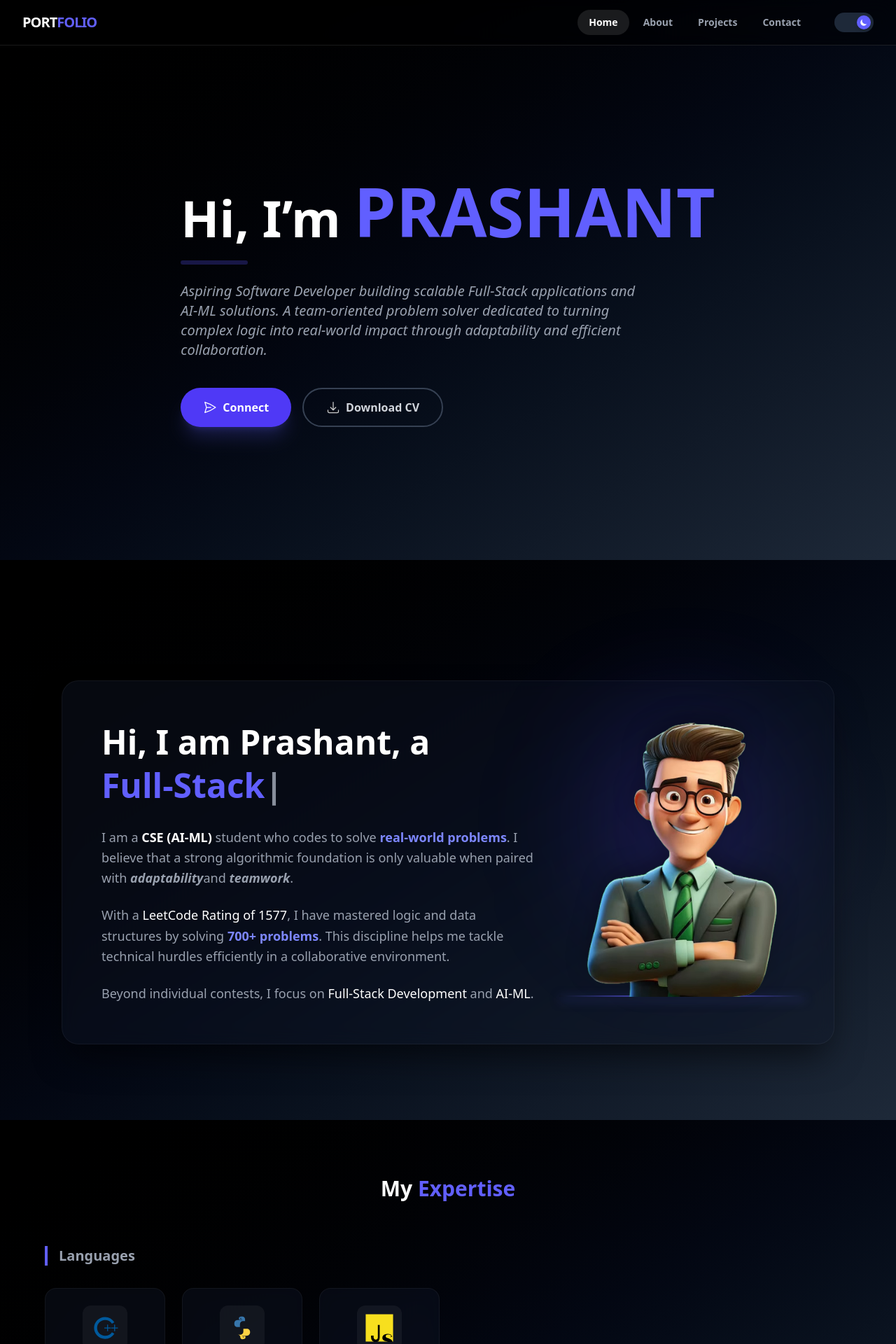
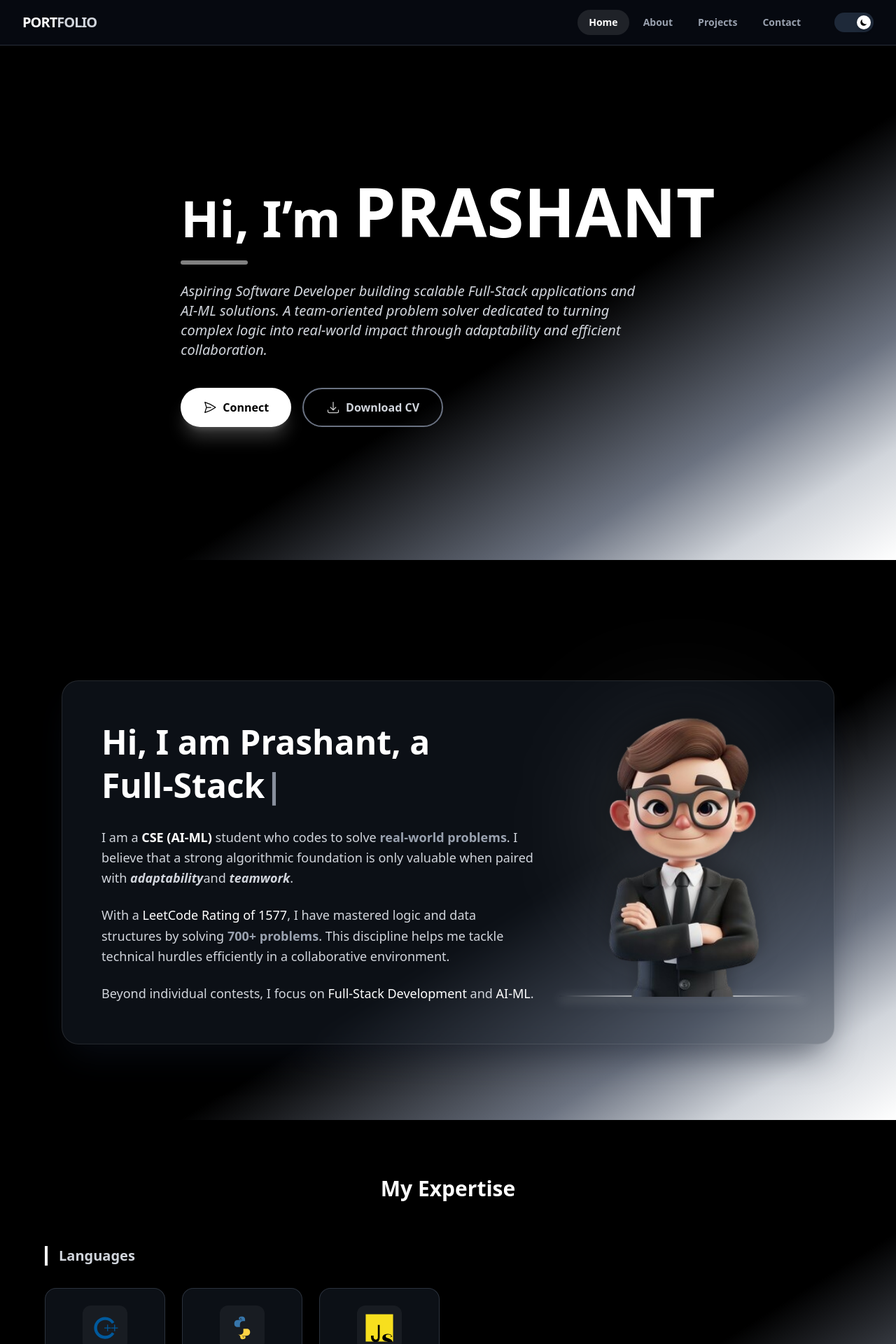
Before and after one commit to Prashant03kumar/Portfolio, a React (Vite) app: page / in a window 1280 px wide. Shown: the top 1920 px of the page at 70% size. Built offline with nearby package versions, Linux system fonts and the light colour scheme.

Commit message:
Change the theme

```diff
--- a/src/App.jsx
+++ b/src/App.jsx
@@ -16,15 +16,14 @@ import "./App.css";
 function App() {
   const { isDarkMode } = useTheme();
 
-  // Note: Changed 'aqua' to 'cyan' to match standard Tailwind palettes
-  // Added a soft gray-50 middle step for a cleaner Light Mode transition
-  const bgClass = isDarkMode
-    ? "from-black via-gray-950 to-gray-800"
-    : "from-white via-cyan-50 to-cyan-400";
+  const bgStyle = isDarkMode
+    ? { backgroundImage: "linear-gradient(to bottom right, black 60%, #6b7280 80%, #d1d5db 90%, white 100%)" }
+    : { backgroundImage: "linear-gradient(to bottom right, white 60%, #6b7280 80%, #374151 90%, black 100%)" };
 
   return (
     <div
-      className={`min-h-screen bg-linear-to-br ${bgClass} bg-fixed transition-all duration-700 ease-in-out selection:bg-cyan-500 selection:text-white`}
+      style={bgStyle}
+      className={`min-h-screen bg-fixed transition-all duration-700 ease-in-out selection:bg-cyan-500 selection:text-white`}
     >
       {/* Logic to handle URL hash scrolling */}
       <ScrollToSection />
--- a/src/components/Hero.jsx
+++ b/src/components/Hero.jsx
@@ -17,13 +17,13 @@ export default function Hero() {
           transition={{ duration: 0.8, ease: "easeOut" }}
           viewport={{ once: false }}
           className={`text-4xl sm:text-7xl font-bold leading-tight transition-colors duration-500 ${
-            isDarkMode ? "text-white" : "text-gray-900"
+            isDarkMode ? "text-white" : "text-black"
           }`}
         >
           Hi, I’m{" "}
           <span
             className={`text-5xl sm:text-8xl transition-colors duration-500 ${
-              isDarkMode ? "text-indigo-500" : "text-cyan-500"
+              isDarkMode ? "text-white" : "text-black"
             }`}
           >
             PRASHANT
@@ -33,7 +33,7 @@ export default function Hero() {
         {/* Underline */}
         <div
           className={`mt-4 h-1.5 w-24 rounded-full transition-colors duration-500 ${
-            isDarkMode ? "bg-indigo-900/50" : "bg-cyan-200"
+            isDarkMode ? "bg-white/50" : "bg-black/20"
           }`}
         ></div>
 
@@ -44,7 +44,7 @@ export default function Hero() {
           transition={{ duration: 0.8, ease: "easeOut", delay: 0.2 }}
           viewport={{ once: true }}
           className={`mt-6 max-w-2xl text-lg sm:text-xl italic transition-colors duration-500 ${
-            isDarkMode ? "text-gray-400" : "text-cyan-800/70"
+            isDarkMode ? "text-gray-300" : "text-gray-700"
           }`}
         >
           Aspiring Software Developer building scalable Full-Stack applications
@@ -66,14 +66,14 @@ export default function Hero() {
             to="/contact" // Update this to match your routing (/contact or /#contact)
             className={`flex items-center gap-2 px-8 py-3.5 font-bold rounded-full transition-all shadow-xl active:scale-95 hover:-translate-y-1 ${
               isDarkMode
-                ? "bg-indigo-600 text-white hover:bg-indigo-500 shadow-indigo-500/20"
-                : "bg-linear-to-r from-cyan-500 to-blue-500 text-white hover:shadow-cyan-500/40 shadow-cyan-200"
+                ? "bg-white text-black hover:bg-gray-200 shadow-white/20"
+                : "bg-black text-white hover:bg-gray-800 shadow-black/20"
             }`}
           >
             <img
               src="/icons/connect.svg"
               alt="connect"
-              className="w-5 h-5 invert"
+              className={`w-5 h-5 ${isDarkMode ? "invert-0" : "invert"}`}
             />
             Connect
           </NavLink>
@@ -84,8 +84,8 @@ export default function Hero() {
             download="Jatin_Resume.pdf"
             className={`flex items-center gap-2 px-8 py-3.5 border-2 font-bold rounded-full transition-all active:scale-95 hover:-translate-y-1 ${
               isDarkMode
-                ? "border-gray-700 text-gray-300 hover:bg-white/5 hover:border-white"
-                : "border-cyan-200 text-cyan-900 hover:bg-cyan-50 hover:border-cyan-500 shadow-sm"
+                ? "border-gray-500 text-gray-300 hover:bg-white/10 hover:border-white hover:text-white"
+                : "border-gray-400 text-gray-700 hover:bg-black/5 hover:border-black hover:text-black"
             }`}
           >
             <img
--- a/src/components/Intro.jsx
+++ b/src/components/Intro.jsx
@@ -58,28 +58,28 @@ export default function Intro() {
           shadow-2xl
           ${
             isDarkMode
-              ? "bg-gray-900/40 border-white/5 shadow-black/60"
-              : "bg-white/70 border-cyan-100 shadow-cyan-200/40"
+              ? "bg-gray-800/40 border-white/10 shadow-gray-900/50"
+              : "bg-white/70 border-black/10 shadow-black/10"
           }
         `}
         >
           <div className="flex-1">
-            <h2
-              className={`text-3xl sm:text-5xl font-bold leading-tight transition-colors duration-500 ${
-                isDarkMode ? "text-white" : "text-cyan-950"
-              }`}
-            >
+        <h2
+          className={`text-3xl sm:text-5xl font-bold leading-tight transition-colors duration-500 ${
+            isDarkMode ? "text-white" : "text-black"
+          }`}
+        >
               Hi, I am Prashant, a
             </h2>
 
             <h2
               className={`text-3xl sm:text-5xl font-bold mt-2 min-h-15 transition-colors duration-500 ${
-                isDarkMode ? "text-indigo-500" : "text-cyan-600"
+                isDarkMode ? "text-white" : "text-black"
               }`}
             >
               {text}
               <span
-                className={`animate-pulse ${isDarkMode ? "text-gray-400" : "text-cyan-300"}`}
+                className={`animate-pulse ${isDarkMode ? "text-gray-400" : "text-gray-600"}`}
               >
                 |
               </span>
@@ -87,14 +87,14 @@ export default function Intro() {
 
             <div
               className={`space-y-6 mt-6 text-lg leading-relaxed max-w-2xl transition-colors duration-500 ${
-                isDarkMode ? "text-gray-400" : "text-cyan-900/80"
+                isDarkMode ? "text-gray-300" : "text-gray-700"
               }`}
             >
               <p>
                 I am a{" "}
                 <strong
                   className={
-                    isDarkMode ? "text-white" : "text-cyan-700 font-bold"
+                    isDarkMode ? "text-white" : "text-black font-bold"
                   }
                 >
                   CSE (AI-ML)
@@ -102,7 +102,7 @@ export default function Intro() {
                 student who codes to solve{" "}
                 <strong
                   className={
-                    isDarkMode ? "text-indigo-400" : "text-cyan-600 font-bold"
+                    isDarkMode ? "text-gray-400" : "text-black font-bold"
                   }
                 >
                   real-world problems
@@ -119,7 +119,7 @@ export default function Intro() {
                   className={
                     isDarkMode
                       ? "text-white font-medium"
-                      : "text-cyan-800 font-bold"
+                      : "text-black font-bold"
                   }
                 >
                   LeetCode Rating of 1577
@@ -127,7 +127,7 @@ export default function Intro() {
                 , I have mastered logic and data structures by solving
                 <strong
                   className={
-                    isDarkMode ? "text-indigo-400" : "text-cyan-600 font-bold"
+                    isDarkMode ? "text-gray-400" : "text-black font-bold"
                   }
                 >
                   {" "}
@@ -143,7 +143,7 @@ export default function Intro() {
                   className={
                     isDarkMode
                       ? "text-white font-medium"
-                      : "text-cyan-700 font-bold"
+                      : "text-black font-bold"
                   }
                 >
                   Full-Stack Development
@@ -153,7 +153,7 @@ export default function Intro() {
                   className={
                     isDarkMode
                       ? "text-white font-medium"
-                      : "text-cyan-700 font-bold"
+                      : "text-black font-bold"
                   }
                 >
                   AI-ML
@@ -169,7 +169,7 @@ export default function Intro() {
               <div
                 className={`
                   absolute bottom-1/4 left-1/2 -translate-x-1/2 w-4/5 h-4/5 rounded-full blur-[80px] transition-all duration-1000 -z-10
-                  ${isDarkMode ? "bg-indigo-600/20" : "bg-cyan-400/40"}
+                  ${isDarkMode ? "bg-white/10" : "bg-black/10"}
                 `}
               ></div>
 
@@ -180,8 +180,8 @@ export default function Intro() {
                 bg-linear-to-r from-transparent via-current to-transparent
                 ${
                   isDarkMode
-                    ? "text-indigo-500 shadow-[0_4px_15px_rgba(99,102,241,0.6)]"
-                    : "text-cyan-500 shadow-[0_4px_15px_rgba(6,182,212,0.6)]"
+                    ? "text-white shadow-[0_4px_15px_rgba(255,255,255,0.6)]"
+                    : "text-black shadow-[0_4px_15px_rgba(0,0,0,0.6)]"
                 }`}
               ></div>
 
--- a/src/components/Navbar.jsx
+++ b/src/components/Navbar.jsx
@@ -17,8 +17,8 @@ export default function Navbar() {
     <nav
       className={`fixed top-0 left-0 z-50 w-full backdrop-blur-md transition-all duration-500 border-b ${
         isDarkMode
-          ? "bg-black/40 border-white/10"
-          : "bg-white/60 border-cyan-100 shadow-sm"
+          ? "bg-gray-900/40 border-gray-600/50"
+          : "bg-white/60 border-black/10 shadow-sm"
       }`}
     >
       <div className="mx-auto max-w-7xl px-4 sm:px-6 lg:px-8">
@@ -27,12 +27,12 @@ export default function Navbar() {
           <div className="flex items-center">
             <span
               className={`text-xl font-bold tracking-tighter transition-colors duration-500 uppercase ${
-                isDarkMode ? "text-white" : "text-cyan-950"
+                isDarkMode ? "text-white" : "text-black"
               }`}
             >
               PORT
               <span
-                className={isDarkMode ? "text-indigo-500" : "text-cyan-500"}
+                className={isDarkMode ? "text-gray-300" : "text-gray-600"}
               >
                 FOLIO
               </span>
@@ -53,10 +53,10 @@ export default function Navbar() {
                     isActive
                       ? isDarkMode
                         ? "bg-white/10 text-white"
-                        : "bg-cyan-500/10 text-cyan-600"
+                        : "bg-black/10 text-black"
                       : isDarkMode
                         ? "text-gray-400 hover:text-white"
-                        : "text-gray-600 hover:text-cyan-500"
+                        : "text-gray-600 hover:text-black"
                   }`
                   }
                 >
@@ -69,14 +69,14 @@ export default function Navbar() {
             <div
               onClick={toggleTheme}
               className={`relative w-14 h-7 rounded-full cursor-pointer transition-colors duration-500 p-1 flex items-center ${
-                isDarkMode ? "bg-gray-800" : "bg-cyan-100"
+                isDarkMode ? "bg-gray-800" : "bg-gray-300"
               }`}
             >
               <div
                 className={`absolute w-5 h-5 rounded-full shadow-md transform transition-transform duration-300 flex items-center justify-center ${
                   isDarkMode
-                    ? "translate-x-7 bg-indigo-500 text-white"
-                    : "translate-x-0 bg-white text-cyan-500"
+                    ? "translate-x-7 bg-white text-black"
+                    : "translate-x-0 bg-white text-black"
                 }`}
               >
                 {isDarkMode ? (
@@ -110,8 +110,8 @@ export default function Navbar() {
               onClick={toggleTheme}
               className={`p-2 rounded-full transition-colors ${
                 isDarkMode
-                  ? "bg-gray-800 text-indigo-400"
-                  : "bg-cyan-100 text-cyan-600"
+                  ? "bg-gray-800 text-white"
+                  : "bg-gray-200 text-black"
               }`}
             >
               {isDarkMode ? "🌙" : "☀️"}
@@ -119,7 +119,7 @@ export default function Navbar() {
             <button
               onClick={() => setOpen(!open)}
               className={`p-2 transition-colors ${
-                isDarkMode ? "text-white" : "text-cyan-900"
+                isDarkMode ? "text-white" : "text-black"
               }`}
             >
               <img
@@ -137,8 +137,8 @@ export default function Navbar() {
         <div
           className={`sm:hidden px-4 pb-6 pt-4 space-y-2 transition-all duration-300 backdrop-blur-2xl border-t ${
             isDarkMode
-              ? "bg-black/90 border-white/5"
-              : "bg-white/95 border-cyan-100"
+              ? "bg-gray-900/90 border-gray-600/50"
+              : "bg-white/95 border-black/10"
           }`}
         >
           {navItems.map((item) => (
@@ -152,11 +152,11 @@ export default function Navbar() {
                 ${
                   isActive
                     ? isDarkMode
-                      ? "bg-indigo-500/20 text-indigo-400 border border-indigo-500/30"
-                      : "bg-cyan-500/10 text-cyan-600 border border-cyan-500/20"
+                      ? "bg-white/20 text-white border border-white/30"
+                      : "bg-black/10 text-black border border-black/20"
                     : isDarkMode
                       ? "text-gray-400 hover:text-white"
-                      : "text-gray-700 hover:text-cyan-600"
+                      : "text-gray-700 hover:text-black"
                 }
               `}
             >
--- a/src/components/Platforms.jsx
+++ b/src/components/Platforms.jsx
@@ -51,17 +51,17 @@ export default function Platforms() {
         <div className="text-center mb-12">
           <h2
             className={`text-3xl font-bold transition-colors duration-500 ${
-              isDarkMode ? "text-white" : "text-gray-900"
+              isDarkMode ? "text-white" : "text-black"
             }`}
           >
             Coding{" "}
-            <span className={isDarkMode ? "text-indigo-500" : "text-cyan-500"}>
+            <span className={isDarkMode ? "text-white" : "text-black"}>
               Profiles
             </span>
           </h2>
           <p
             className={`mt-2 italic text-lg transition-colors duration-500 ${
-              isDarkMode ? "text-gray-400" : "text-cyan-700/80"
+              isDarkMode ? "text-gray-400" : "text-gray-700"
             }`}
           >
             "Over 700+ problems solved across all platforms"
--- a/src/components/Skills.jsx
+++ b/src/components/Skills.jsx
@@ -44,11 +44,11 @@ export default function Skills() {
         {/* Main Header */}
         <h2
           className={`text-3xl font-bold mb-16 text-center transition-colors duration-500 ${
-            isDarkMode ? "text-white" : "text-gray-900"
+            isDarkMode ? "text-white" : "text-black"
           }`}
         >
           My{" "}
-          <span className={isDarkMode ? "text-indigo-500" : "text-cyan-600"}>
+          <span className={isDarkMode ? "text-white" : "text-black"}>
             Expertise
           </span>
         </h2>
@@ -59,8 +59,8 @@ export default function Skills() {
             <h3
               className={`text-xl font-semibold mb-8 border-l-4 pl-4 transition-all duration-500 ${
                 isDarkMode
-                  ? "text-gray-400 border-indigo-500"
-                  : "text-cyan-900 border-cyan-500"
+                  ? "text-gray-300 border-white"
+                  : "text-black border-black"
               }`}
             >
               {section.category}
```
Also changed, not shown: src/components/Contact.jsx (+17 -13 lines), src/components/Footer.jsx (+18 -24 lines), src/components/PlatformCard.jsx (+7 -7 lines), src/components/Projects.jsx (+7 -7 lines), src/components/SkillCard.jsx (+6 -6 lines), public/images/Me.png.
